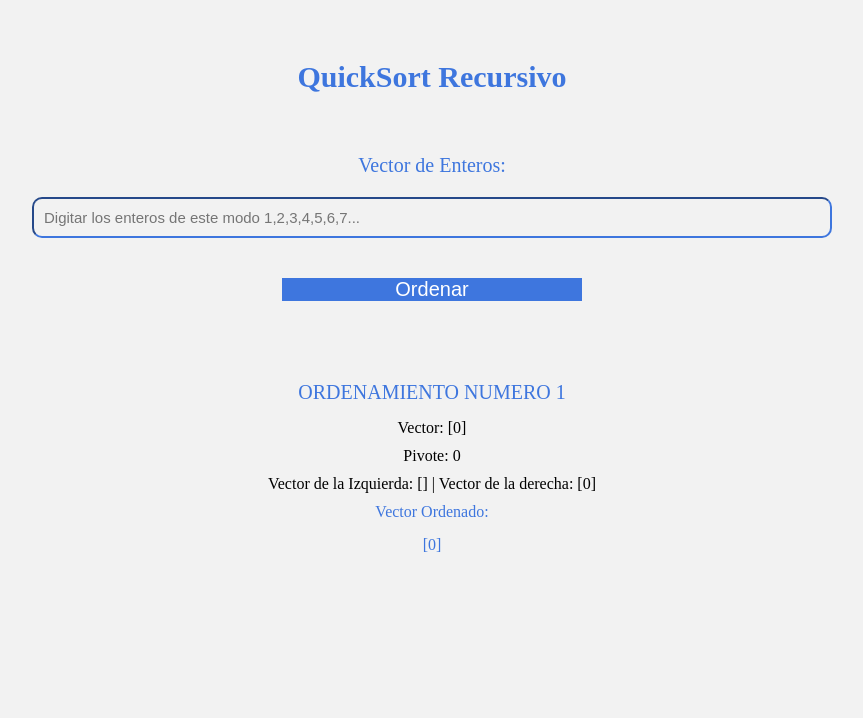
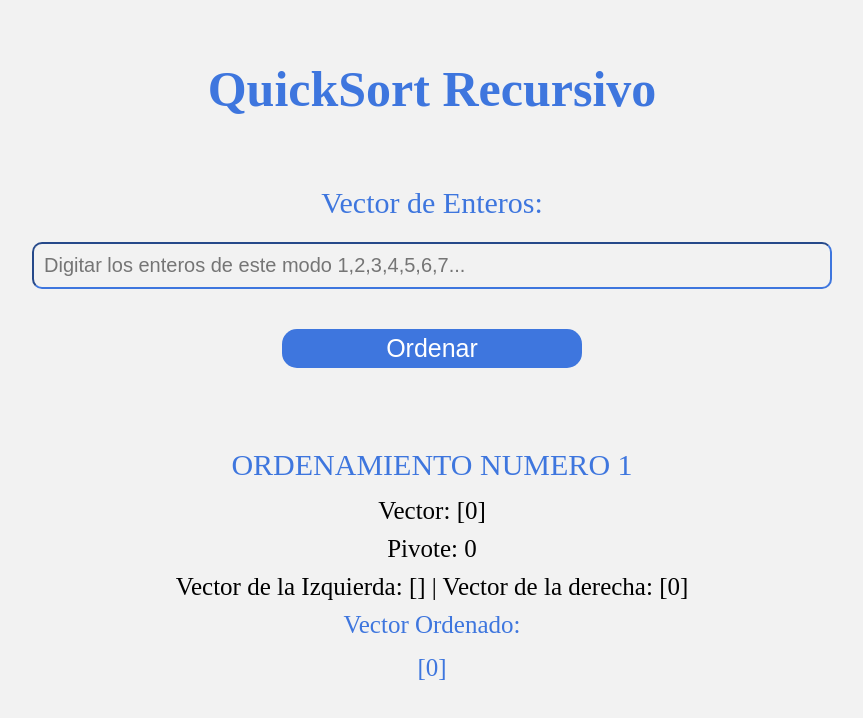
Before and after one commit to johansbg/QuicksortRecursive, a plain HTML site: page index.html in a window 1280 px wide. Both pictures are taken after a click on the button "Ordenar". Shown: the whole page, without its empty margins (208-1071 px from the left). Drawn offline with Linux system fonts and the light colour scheme.

Commit message:
V.2 deploy

```diff
--- a/assets/css/styles.css
+++ b/assets/css/styles.css
@@ -15,26 +15,26 @@
 
 .titulo{
     color: #3E76DE;
-    font-size: 30px;
+    font-size: 50px;
     text-align: center;
     margin-bottom: 60px;
 }
 
 .contenedor > form {
-    font-size: 18px;
+    font-size: 38px;
     text-align: center;
     margin-bottom: 60px;
 }
 
 .contenedor > form label {
     color: #3E76DE;
-    font-size: 20px;
+    font-size: 30px;
 }
 
 .contenedor > form .textInput {
     margin: 20px;
     width: 80%;
-    font-size: 15px;
+    font-size: 20px;
     padding: 10px;
     border-color: #3E76DE;
     border-radius: 10px;
@@ -47,24 +47,28 @@
     border: 0;
     margin: 20px;
     width: 30%;
-    font-size: 20px;
+    font-size: 25px;
     cursor: pointer;
+    padding: 5px;
+    border-radius: 15px;
 }
 
 .tituloBusqueda{
     color: #3E76DE;
-    font-size: 20px;
+    font-size: 30px;
     text-align: center;
     margin-bottom: 15px;
 }
 
 .resultados{
     text-align: center;
+    font-size: 25px;
     margin-bottom: 10px;
 }
 
 .resultadosFinales{
     text-align: center;
     margin-bottom: 15px;
+    font-size: 25px;
     color: #3E76DE;
 }
```
